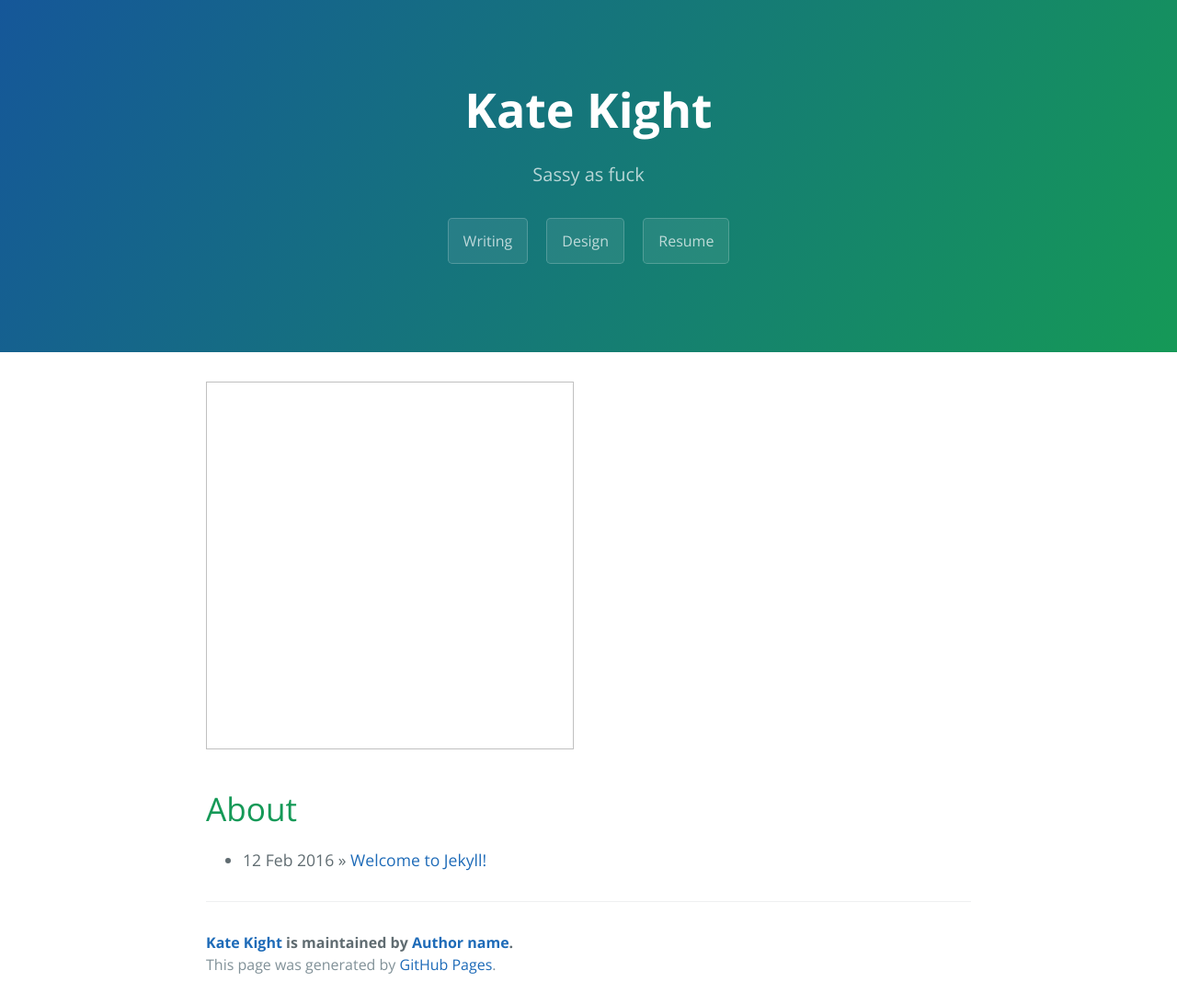
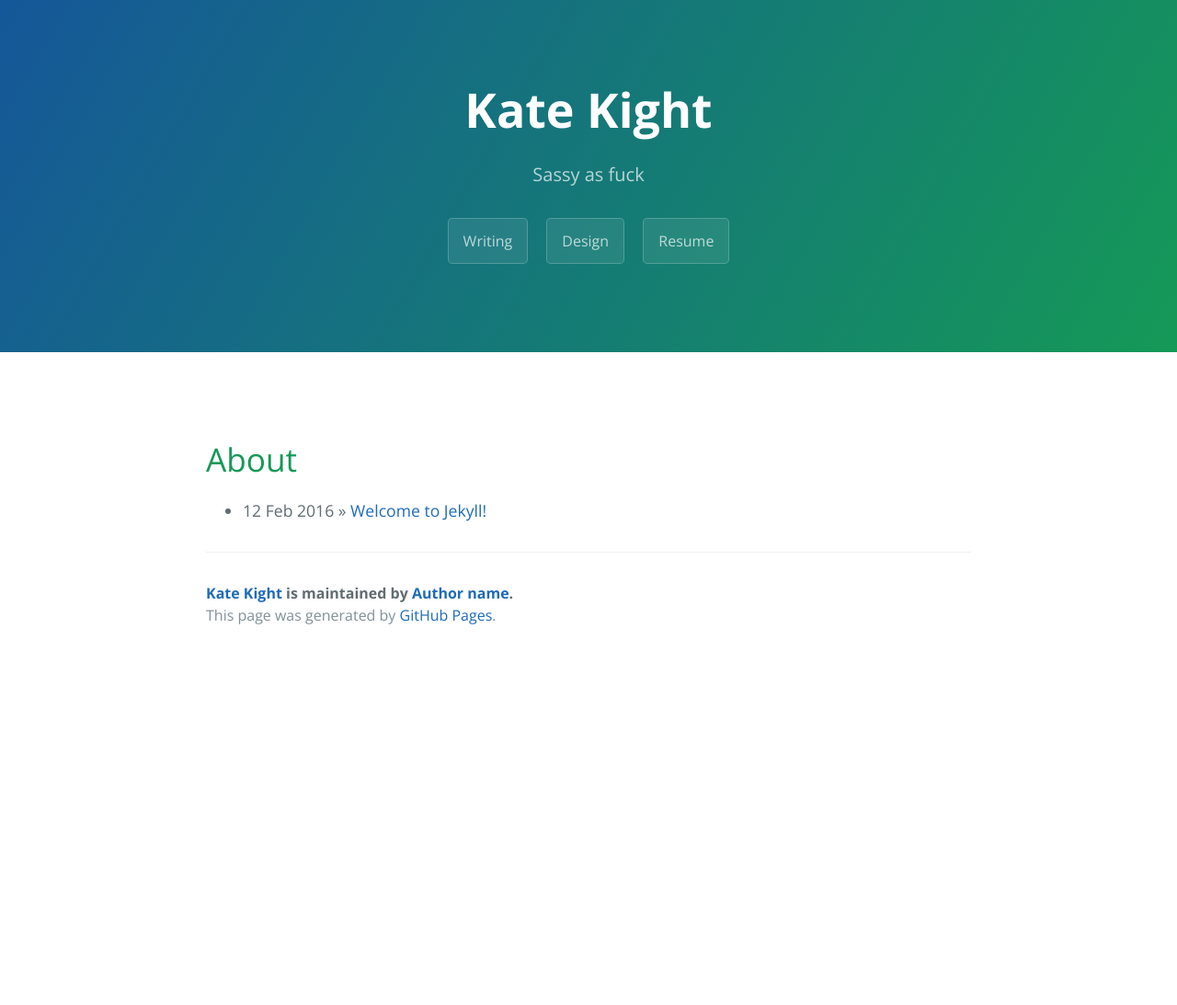
Before and after one commit to Flyakight/flyakight.github.io, a Jekyll site: the page built from index.html, in a window 1280 px wide. Shown: the whole page at 92% size. Built offline with Jekyll 4.4.1, drawn with Linux system fonts in a browser that asks for light colours; the list of posts is cut into pages by our own code; after the commit the page ends 900 px from its top, so only the background shows below that.

Commit message:
Update index.html

```diff
--- a/index.html
+++ b/index.html
@@ -4,7 +4,7 @@ title: {{site.title}}
 ---
 
 <div id="home">
-  <img href="http://www.katekight.com/Images/Headshot.jpg" height="400" width="400">
+  <img href="http://www.katekight.com/Images/Headshot.jpg">
   <h1> About</h1>
   <ul class="posts">
     {% for post in site.posts %}
```
